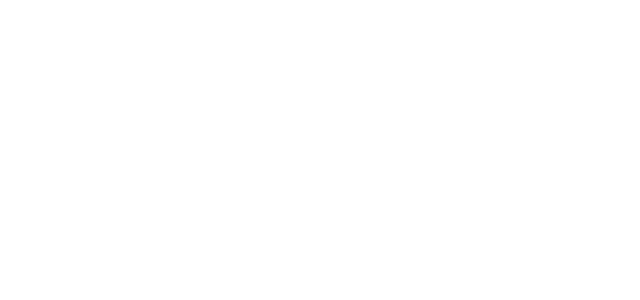
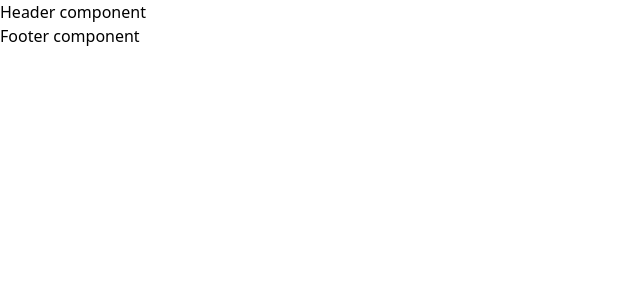
Before and after one commit to stakic-igor/sha-fest-fe, a Nuxt app: page /news/1 in a window 1280 px wide. Before the commit this address had no page. Shown: the top 300 px of the page, without its empty margins (0-640 px from the left). Built offline with nearby package versions, Linux system fonts and the light colour scheme.

Commit message:
add footer and header component setup

```diff
--- a/app.vue
+++ b/app.vue
@@ -1,5 +1,7 @@
 <template>
   <main>
+    <Header />
     <NuxtPage />
+    <Footer />
   </main>
 </template>
--- /dev/null
+++ b/components/Footer/Footer.vue
@@ -0,0 +1,5 @@
+<template>
+    <footer>
+        Footer component
+    </footer>
+</template>
--- /dev/null
+++ b/components/Header/Header.vue
@@ -0,0 +1,5 @@
+<template>
+    <header>
+    Header component
+</header>
+</template>
```
